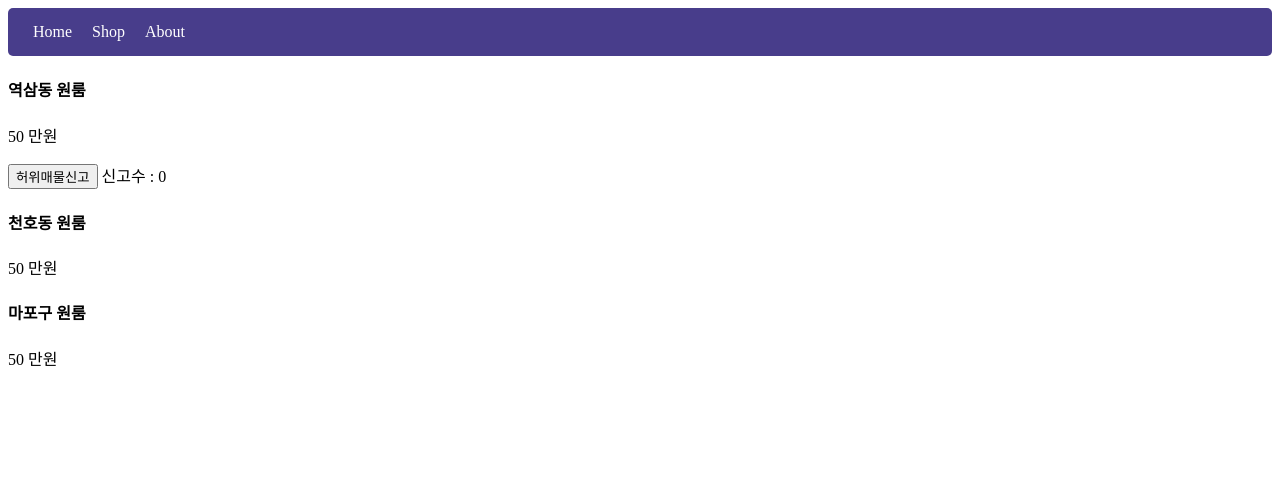
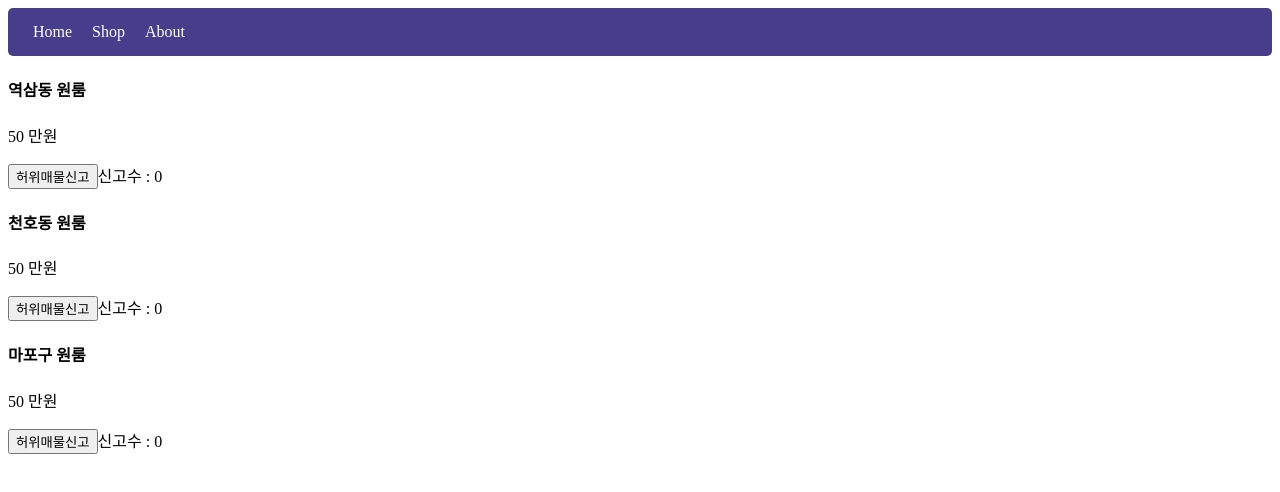
Before and after one commit to naree-shin/vue-study-coding-apple, a Vue app: page / in a window 1280 px wide. Shown: the top 492 px of the page. Built offline with nearby package versions, Linux system fonts and the light colour scheme.

Commit message:
study : 버튼 데이터 배열 신고 버튼 여러개만들기

```diff
--- a/src/App.vue
+++ b/src/App.vue
@@ -6,26 +6,23 @@
     </div>
 
     <div>
+      <!-- 신고수버튼 여러개 만들기-->
       <h4>{{shop[0]}} 원룸</h4>
       <p>50 만원</p>
-
-      <!-- 기존 javascript -->
-      <!-- <button onclick="">허위매물신고</button> <span>신고수 : 0</span> -->
-
-      <!-- vue 문법 -->
-      <!-- <button v-on:click="자바스크립트">허위매물신고</button> <span>신고수 : 0</span> -->
-      <!-- 'v-on:' -> '@' 로 축약가능  -->
-      <!-- '변수++' -> 변수에 1 더하기  -->
-      <!-- <button @click="신고수++">허위매물신고</button> <span>신고수 : {{신고수}}</span> -->
-      <button @click="increase">허위매물신고</button> <span>신고수 : {{신고수}}</span>
+      <button @click="신고수[0] += 1">허위매물신고</button>
+      <span>신고수 : {{신고수[0]}}</span>
     </div>
     <div>
       <h4>{{shop[1]}} 원룸</h4>
       <p>50 만원</p>
+      <button @click="신고수[1] += 1">허위매물신고</button>
+      <span>신고수 : {{신고수[1]}}</span>
     </div>
     <div>
       <h4>{{shop[2]}} 원룸</h4>
       <p>50 만원</p>
+      <button @click="신고수[2] += 1">허위매물신고</button>
+      <span>신고수 : {{신고수[2]}}</span>
     </div>
 
   </div>
@@ -37,7 +34,7 @@ export default {
   name: 'App',
   data(){
     return {
-      신고수 : 0,
+      신고수 : [0,0,0],
       menuArray : ['Home','Shop','About'],
       shop : ['역삼동','천호동','마포구']
 
```
